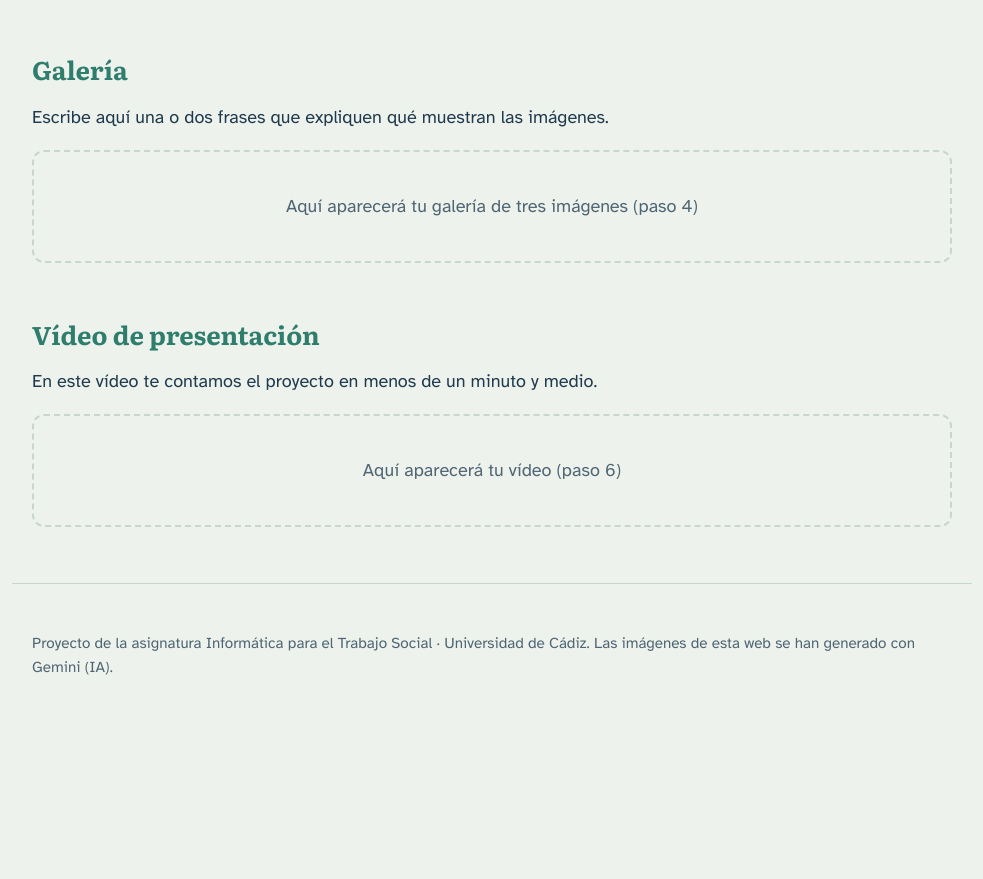
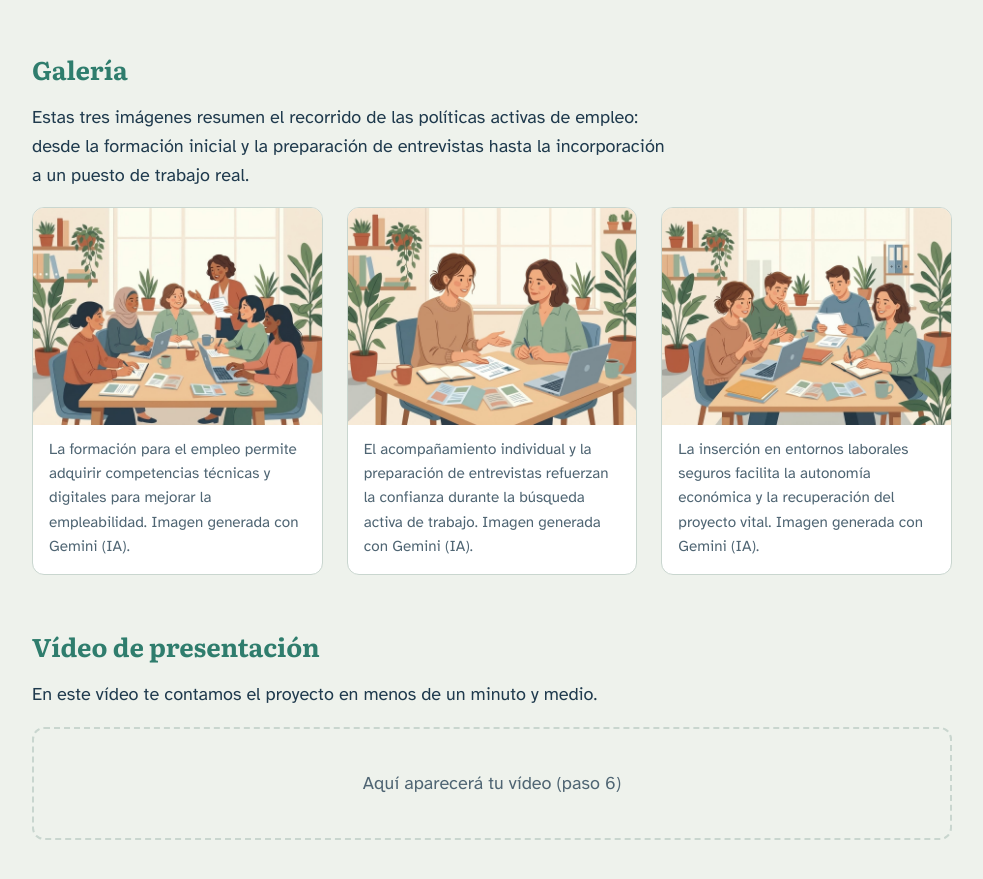
Before and after one commit to lauchlang/practica-imagenes-video, a plain HTML site: page index.html in a window 1280 px wide. Shown: the part 972-1851 px from the top of the page, without its empty margins (148-1131 px from the left). Before the commit the page ends 1715 px from the top, so only its background shows below. Drawn offline with Linux system fonts and the light colour scheme.

Commit message:
Añado galería

```diff
--- a/index.html
+++ b/index.html
@@ -159,10 +159,24 @@
     <section id="galeria">
       <h2>Galería</h2>
       <!-- Cambia este párrafo: explica qué muestran tus imágenes -->
-      <p>Escribe aquí una o dos frases que expliquen qué muestran las imágenes.</p>
+     <p>Estas tres imágenes resumen el recorrido de las políticas activas de empleo: desde la formación inicial y la preparación de entrevistas hasta la incorporación a un puesto de trabajo real.</p>
 
       <div class="zona" data-aviso="Aquí aparecerá tu galería de tres imágenes (paso 4)">
         <!-- PASO 4: GALERÍA ============================= INICIO -->
+        <div class="galeria">
+          <figure>
+            <img src="img/galeria1.png" alt="Un grupo diverso de mujeres y una formadora en una sala luminosa con portátiles y libretas durante un taller.">
+            <figcaption>La formación para el empleo permite adquirir competencias técnicas y digitales para mejorar la empleabilidad. Imagen generada con Gemini (IA).</figcaption>
+          </figure>
+          <figure>
+            <img src="img/galeria2.png" alt="Una orientadora laboral y una mujer sentadas frente a frente ensayando una entrevista de trabajo con un portátil y apuntes.">
+            <figcaption>El acompañamiento individual y la preparación de entrevistas refuerzan la confianza durante la búsqueda activa de trabajo. Imagen generada con Gemini (IA).</figcaption>
+          </figure>
+          <figure>
+            <img src="img/galeria3.png" alt="Una mujer trabajando en equipo con dos compañeros y una tutora laboral alrededor de una mesa en una oficina.">
+            <figcaption>La inserción en entornos laborales seguros facilita la autonomía económica y la recuperación del proyecto vital. Imagen generada con Gemini (IA).</figcaption>
+          </figure>
+        </div>
 
         <!-- PASO 4: GALERÍA ================================ FIN -->
       </div>
```
